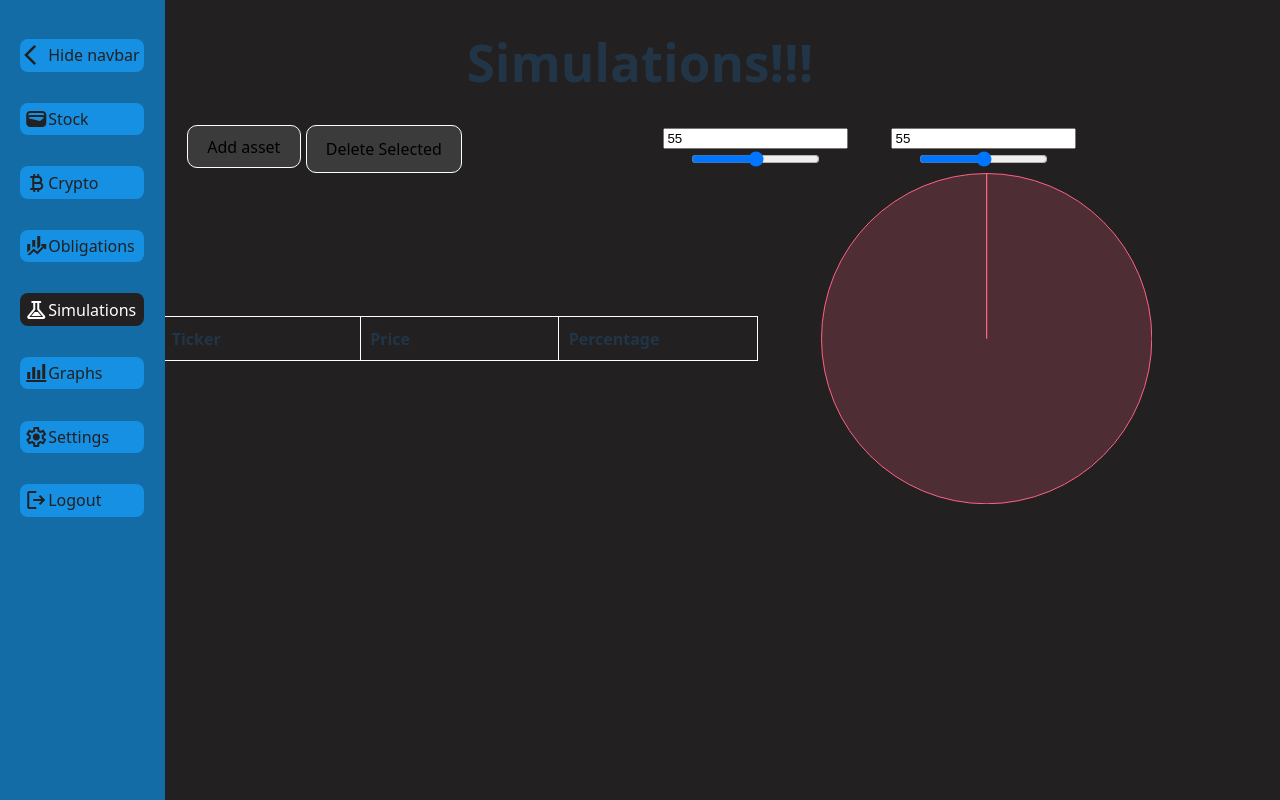
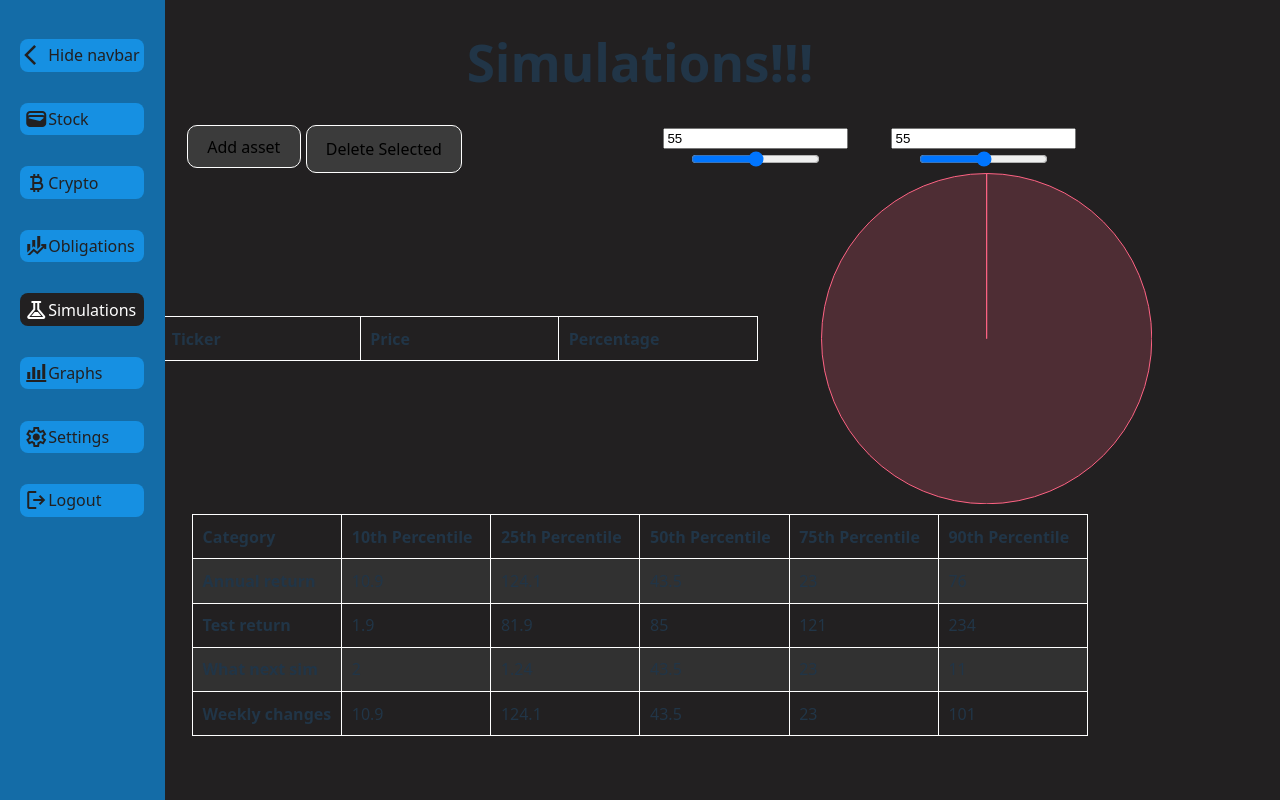
Before and after one commit to MaciejGd/WASM-local-first-investment-app, a React (Vite) app in the folder front-end/: page /simulations in a window 1280 px wide. Built offline with nearby package versions, Linux system fonts and the light colour scheme.

Commit message:
Changed names of files related to simulations to increase their visibility, introduced draft table for results

```diff
--- a/front-end/src/subpages/simulations/AssetsPane.jsx
+++ b/front-end/src/subpages/simulations/SimsAssetsPane.jsx
@@ -1,5 +1,5 @@
 import { useState } from "react";
-import { PieChart } from "./PieAssetChart.jsx";
+import { PieChart } from "./SimsPieAssetChart.jsx";
 
 // Should show table with: Ticker -> Total investment cost -> percent of investment
 // and cricle graph chart at the right with percentages of each investments
--- /dev/null
+++ b/front-end/src/subpages/simulations/SimsResults.jsx
@@ -0,0 +1,69 @@
+
+
+/// Here should be another table showing the results of run simulations
+
+
+function SimResultsTableHeader() {
+    return (
+    <thead>
+        <tr>
+            <th>Category</th>
+            <th>10th Percentile</th>
+            <th>25th Percentile</th>
+            <th>50th Percentile</th>
+            <th>75th Percentile</th>
+            <th>90th Percentile</th>
+        </tr>
+    </thead>
+    );
+}
+
+function SimResultsTableBody() {
+    // const
+    const data = [
+        [10.9, 124.1, 43.5, 23, 76],
+        [1.9, 81.9, 85, 121, 234],
+        [2, 1.24, 43.5, 23, 11],
+        [10.9, 124.1, 43.5, 23, 101],
+    ];
+    const category = [
+        "Annual return",
+        "Test return",
+        "What next sim",
+        "Weekly changes"
+    ];
+
+    return (
+    <tbody>
+        {category.map((val, idx) => {
+            return (
+            <tr>
+                <th>{val}</th>
+                {
+                    data[idx].map((dat, idx) => {
+                        return (<td>{dat}</td>);
+                    })
+                }
+            </tr>
+            );
+
+        })}
+    </tbody>
+    );
+}
+
+function SimResultsTable() {
+    return (
+        <table>
+            <SimResultsTableHeader/>
+            <SimResultsTableBody/>
+        </table>
+    );
+}
+
+
+export default function SimsResults() {
+    return (
+        <SimResultsTable/>
+    );
+}
--- a/front-end/src/subpages/simulations/Simulations.jsx
+++ b/front-end/src/subpages/simulations/Simulations.jsx
@@ -2,10 +2,10 @@ import { AssetButtons, AddAssetButton, DeleteSelectedButton } from "../wallet/St
 import "../../styling/simulations.css"
 import { useState } from "react"
 
-import SimulationsOptionsPane from "./OptionsPane";
-import AssetsPane from "./AssetsPane"
-import { SimAssetMap } from "./SimAssetsData";
-
+import SimulationsOptionsPane from "./SimsOptionsPane";
+import AssetsPane from "./SimsAssetsPane"
+import { SimAssetMap } from "./SimsAssetsData";
+import SimsResults from "./SimsResults.jsx";
 // what do we want in here??? we want some table which we can add tickers + set proportions / amount of
 // we need to add - ticker + amount of money invested (ticker for getting the prices, money invested for weights)
 function InputRow({title, onChange, focus}) {
@@ -77,6 +77,7 @@ export default function SimulationsPage() {
                 ></AssetButtons> */}
                 <SimulationsOptionsPane addAsset={toggleModalVisibility} deleteSelectedCb={deleteSelected}/>
                 <AssetsPane assets={assets.toArray()} onSelectCb={selectAsset}/>
+                <SimsResults/>
             </div>
             {modal_visible &&
                 <AddAssetPopUp onClose={toggleModalVisibility} onAccept={onModalAccept} />
```
Also changed, not shown: front-end/src/subpages/simulations/SimsResultsData.js (added, +7 -0 lines), front-end/src/subpages/simulations/SimsAssetsData.js (renamed from front-end/src/subpages/simulations/SimAssetsData.js), front-end/src/subpages/simulations/SimsOptionsPane.jsx (renamed from front-end/src/subpages/simulations/OptionsPane.jsx), front-end/src/subpages/simulations/SimsPieAssetChart.jsx (renamed from front-end/src/subpages/simulations/PieAssetChart.jsx).
